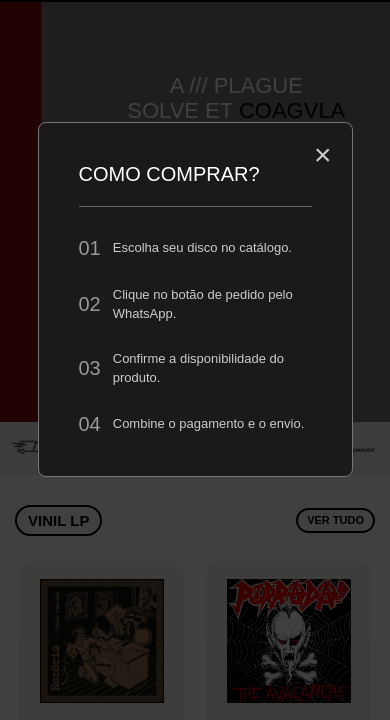
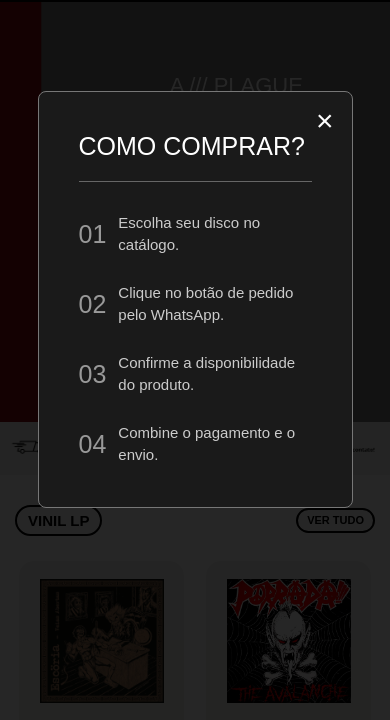
Before and after one commit to tropicalgrindistro/tropicalgrindistro.github.io, a plain HTML site: page index.html in a window 390 px wide. Shown: the part 123-843 px from the top of the page. Drawn offline with Linux system fonts and the light colour scheme.

Commit message:
style.css

```diff
--- a/style.css
+++ b/style.css
@@ -1499,3 +1499,91 @@ footer {
     max-width: 600px !important;
     padding: 40px !important;
 }
+
+/* JANELA COMO COMPRAR */
+
+.modal-compra[hidden] {
+    display: none !important;
+}
+
+.modal-compra:not([hidden]) {
+    position: fixed;
+    inset: 0;
+    display: flex;
+    align-items: center;
+    justify-content: center;
+    background: rgba(0, 0, 0, 0.85);
+    z-index: 99999;
+    padding: 20px;
+}
+
+/* CONTEÚDO */
+
+.modal-conteudo {
+    position: relative;
+    width: 90%;
+    max-width: 600px;
+    padding: 40px;
+    background: #1a1a1a;
+    color: #fff;
+    border: 1px solid #777;
+    border-radius: 8px;
+    box-sizing: border-box;
+}
+
+/* BOTÃO FECHAR */
+
+.fechar-modal {
+    position: absolute;
+    top: 12px;
+    right: 18px;
+    background: none;
+    border: none;
+    color: #fff;
+    font-size: 30px;
+    cursor: pointer;
+}
+
+/* TÍTULO */
+
+.modal-conteudo h2 {
+    font-size: 25px;
+    margin-bottom: 30px;
+    padding-bottom: 20px;
+    border-bottom: 1px solid #666;
+}
+
+/* PASSOS */
+
+.passos-compra {
+    display: flex;
+    flex-direction: column;
+    gap: 25px;
+}
+
+.passo {
+    display: flex;
+    align-items: center;
+    gap: 20px;
+}
+
+.passo span {
+    font-size: 25px;
+    color: #999;
+}
+
+.passo p {
+    font-size: 15px;
+    color: #ccc;
+    line-height: 1.5;
+}
+
+@media (max-width: 600px) {
+    .modal-conteudo {
+        padding: 30px 20px;
+    }
+
+    .passo {
+        gap: 12px;
+    }
+}
```
